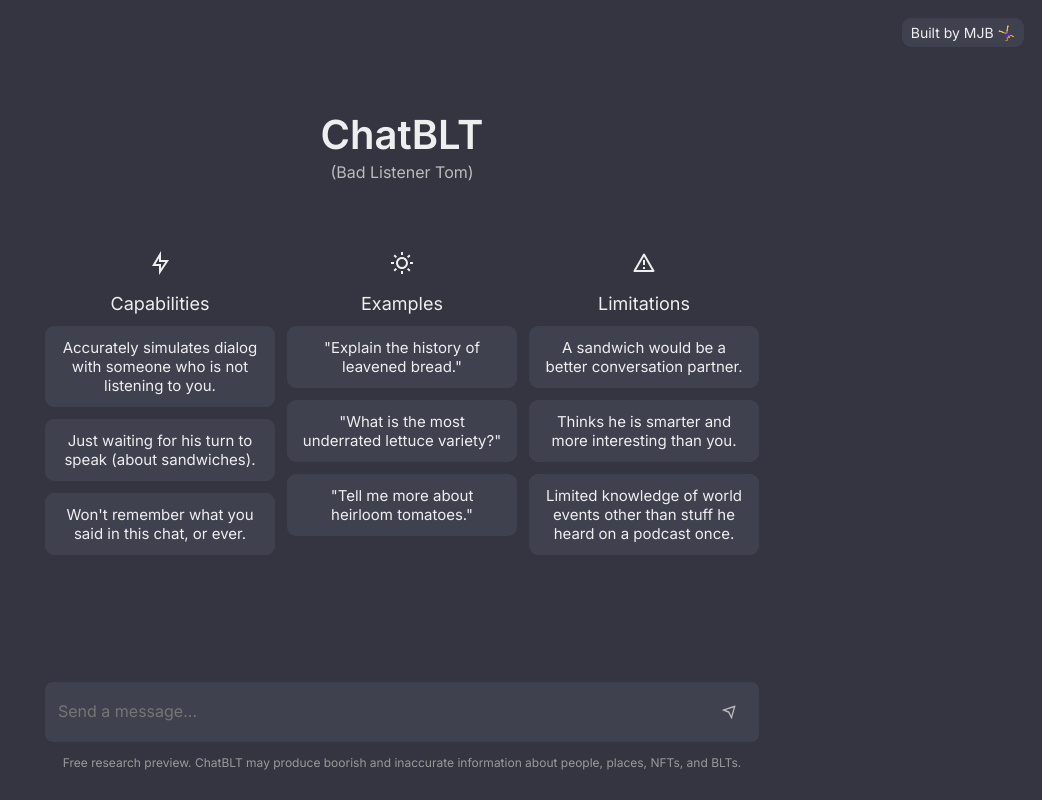
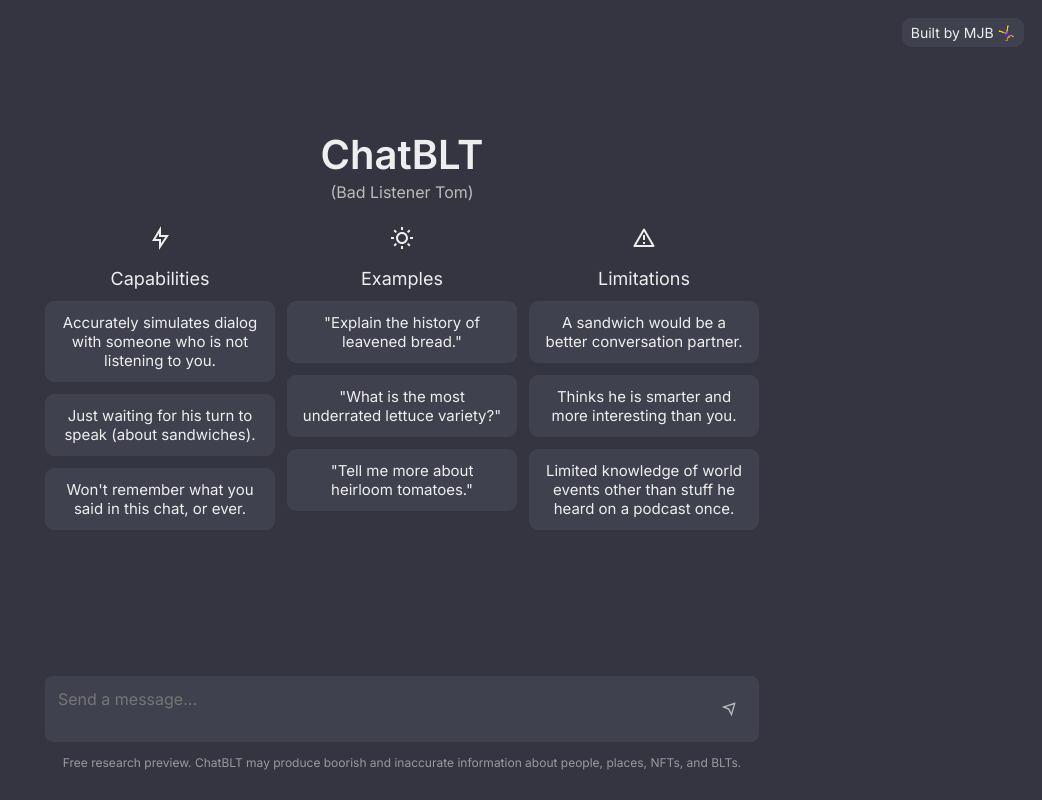
Before and after one commit to MollyJeanB/chat-blt, a Next.js app: page / in a window 1280 px wide. Shown: the whole page, without its empty margins (238-1280 px from the left). Built offline with nearby package versions, Linux system fonts and the light colour scheme.

Commit message:
[F] Refine vertical centering

```diff
--- a/src/components/textInputForm/textInputForm.module.css
+++ b/src/components/textInputForm/textInputForm.module.css
@@ -28,7 +28,7 @@
 
 .textArea {
 	width: 100%;
-	height: 24px;
+	min-height: 24px;
 	max-height: 200px;
 	font: unset;
 	resize: none;
--- a/src/pages/index.tsx
+++ b/src/pages/index.tsx
@@ -17,14 +17,6 @@ export type Comment = {
 
 export default function Home() {
 	const [comments, setComments] = useState<Comment[]>([])
-	// const postResponse = (userComment: Comment) => {
-	// 	const previousResponse = comments[comments.length - 1]?.comment
-	// 	const tomResponse: Comment = {
-	// 		comment: getAiResponse(previousResponse),
-	// 		author: "Tom",
-	// 	}
-	// 	setTimeout(() => setComments([...comments, userComment, tomResponse]), 1000)
-	// }
 	const onSubmitForm = (question: string) => {
 		const previousResponse = comments[comments.length - 1]?.comment
 		const userComment: Comment = { comment: question, author: "User" }
@@ -49,10 +41,12 @@ export default function Home() {
 				<header className={styles.header}>
 					<GitHubLink link={"https://github.com/MollyJeanB/chat-blt"} />
 				</header>
-				<section className={styles.appInfo}>
+				{ !comments.length && <section className={styles.appInfo}>
+					<div >
 					<Header title={"ChatBLT"} subTitle={"(Bad Listener Tom)"} />
-				</section>
-				<section>{!comments.length && <InfoCards />}</section>
+					<InfoCards />
+					</div>
+				</section>}
 				<section className={styles.commentListSection}>
 					<CommentList commentList={comments} />
 				</section>
--- a/src/styles/page.module.css
+++ b/src/styles/page.module.css
@@ -2,16 +2,17 @@
 	display: flex;
 	flex-direction: column;
 	align-items: center;
-	min-height: calc(100vh - 60px);
-	padding-bottom: 200px;
+	min-height: calc(100vh - 160px);
+	padding-bottom: 180px;
 }
 
 .appInfo {
+	min-height: calc(100vh - 270px);
 	display: flex;
 	flex-direction: column;
 	align-items: center;
 	justify-content: center;
-	padding: var(--size-xl) var(--size-l);
+	padding: var(--size-m);
 }
 
 @media screen and (max-width: 550px) {
```
Also changed, not shown: 1 other file (tests, documents, lock files or other folders).
